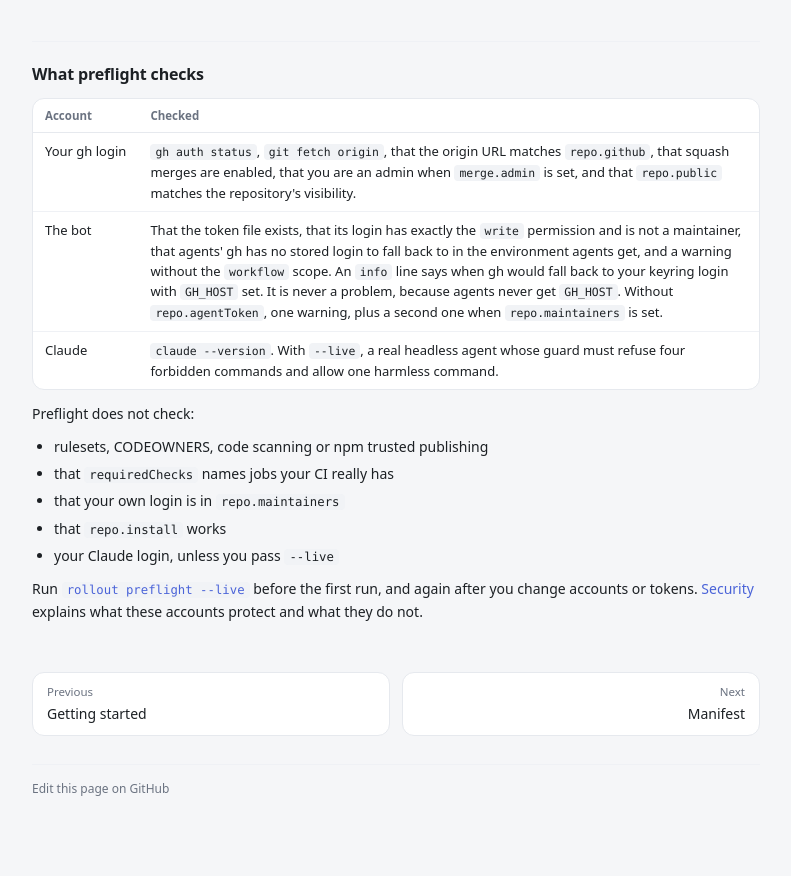
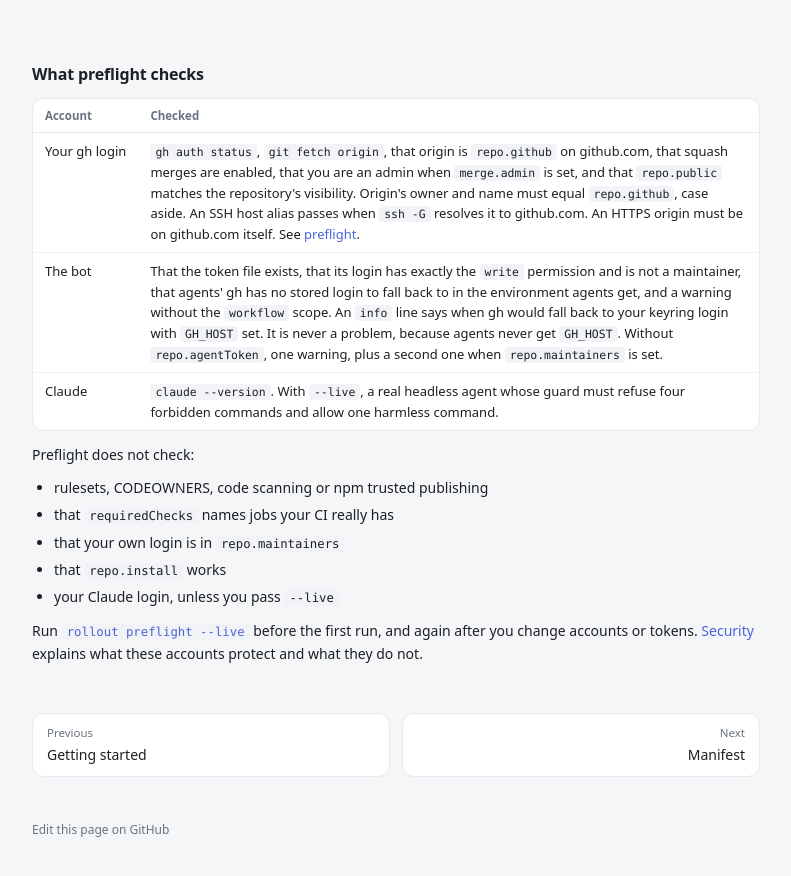
Before and after one commit to boldare/claude-rollout, a website: page docs/accounts.html in a window 1280 px wide. Shown: the part 6260-7136 px from the top of the page, without its empty margins (264-1055 px from the left). Drawn offline with Linux system fonts and the light colour scheme.

Commit message:
docs: the delegate never releases, and the exact origin rule

```diff
--- a/docs/accounts.html
+++ b/docs/accounts.html
@@ -553,9 +553,11 @@
               <tr>
                 <td class="nowrap">Your gh login</td>
                 <td>
-                  <code>gh auth status</code>, <code>git fetch origin</code>, that the origin URL matches <code>repo.github</code>, that
+                  <code>gh auth status</code>, <code>git fetch origin</code>, that origin is <code>repo.github</code> on github.com, that
                   squash merges are enabled, that you are an admin when <code>merge.admin</code> is set, and that
-                  <code>repo.public</code> matches the repository's visibility.
+                  <code>repo.public</code> matches the repository's visibility. Origin's owner and name must equal <code>repo.github</code>,
+                  case aside. An SSH host alias passes when <code>ssh -G</code> resolves it to github.com. An HTTPS origin must be on
+                  github.com itself. See <a href="commands.html#cmd-preflight">preflight</a>.
                 </td>
               </tr>
               <tr>
```
Also changed, not shown: SKILL.md (+1 -1 lines).
